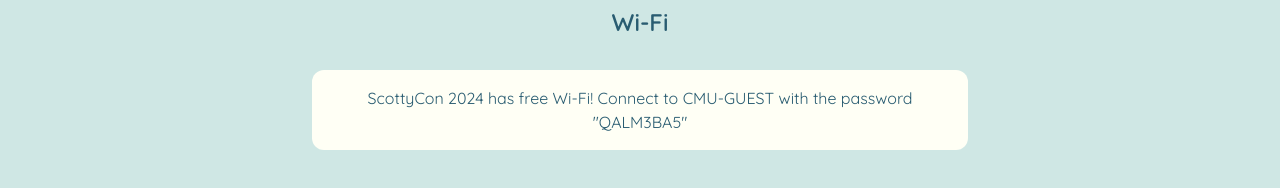
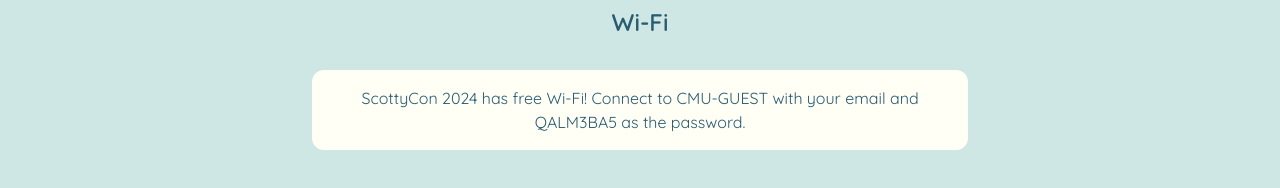
Before and after one commit to Christophers27/scottycon-website-2024, a Next.js app: page / in a window 1280 px wide. Shown: the part 1090-1278 px from the top of the page. Built offline with nearby package versions, Linux system fonts and the light colour scheme.

Commit message:
QoL changes

```diff
--- a/app/events/page.tsx
+++ b/app/events/page.tsx
@@ -9,7 +9,7 @@
 
 export default function EventsPage() {
   const [search, setSearch] = useState("");
-  const [collapsedTypes, setCollapsedTypes] = useState<string[]>([]);
+  const [collapsedTypes, setCollapsedTypes] = useState<string[]>(["Activity", "Food", "Panel", "Performance"]);
 
   const groupByType = events.reduce(
     (groups: Record<string, typeof events>, event) => {
--- a/app/page.tsx
+++ b/app/page.tsx
@@ -52,8 +52,7 @@
       <section className="flex flex-col mt-8 max-w-[45rem]">
         <SectionHeader>Wi-Fi</SectionHeader>
         <p className="text-center bg-scottycon-foreground m-8 px-8 py-4 text-l rounded-xl">
-          ScottyCon 2024 has free Wi-Fi! Connect to CMU-GUEST with the password
-          "QALM3BA5"
+          ScottyCon 2024 has free Wi-Fi! Connect to CMU-GUEST with your email and QALM3BA5 as the password.
         </p>
       </section>
     </div>
```
